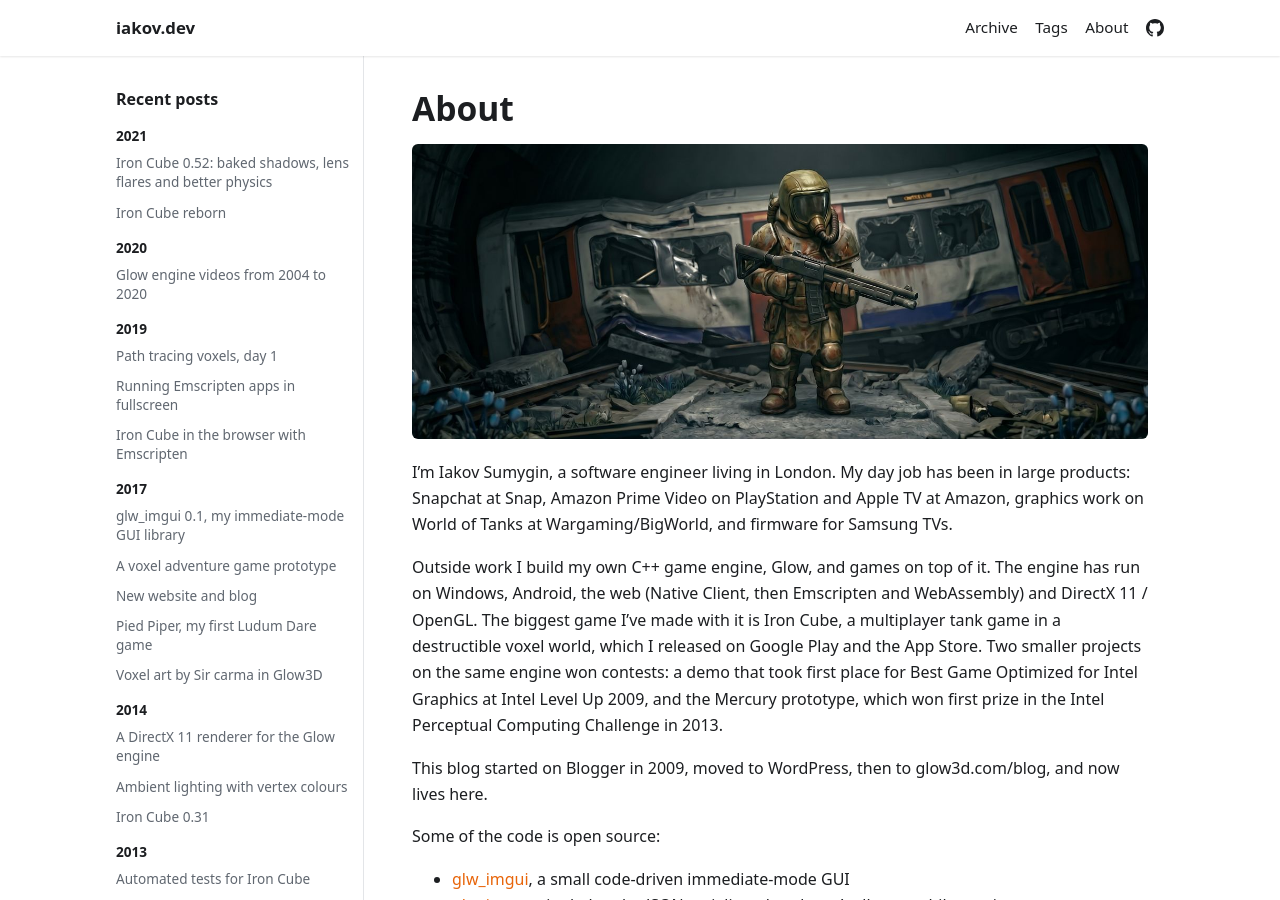
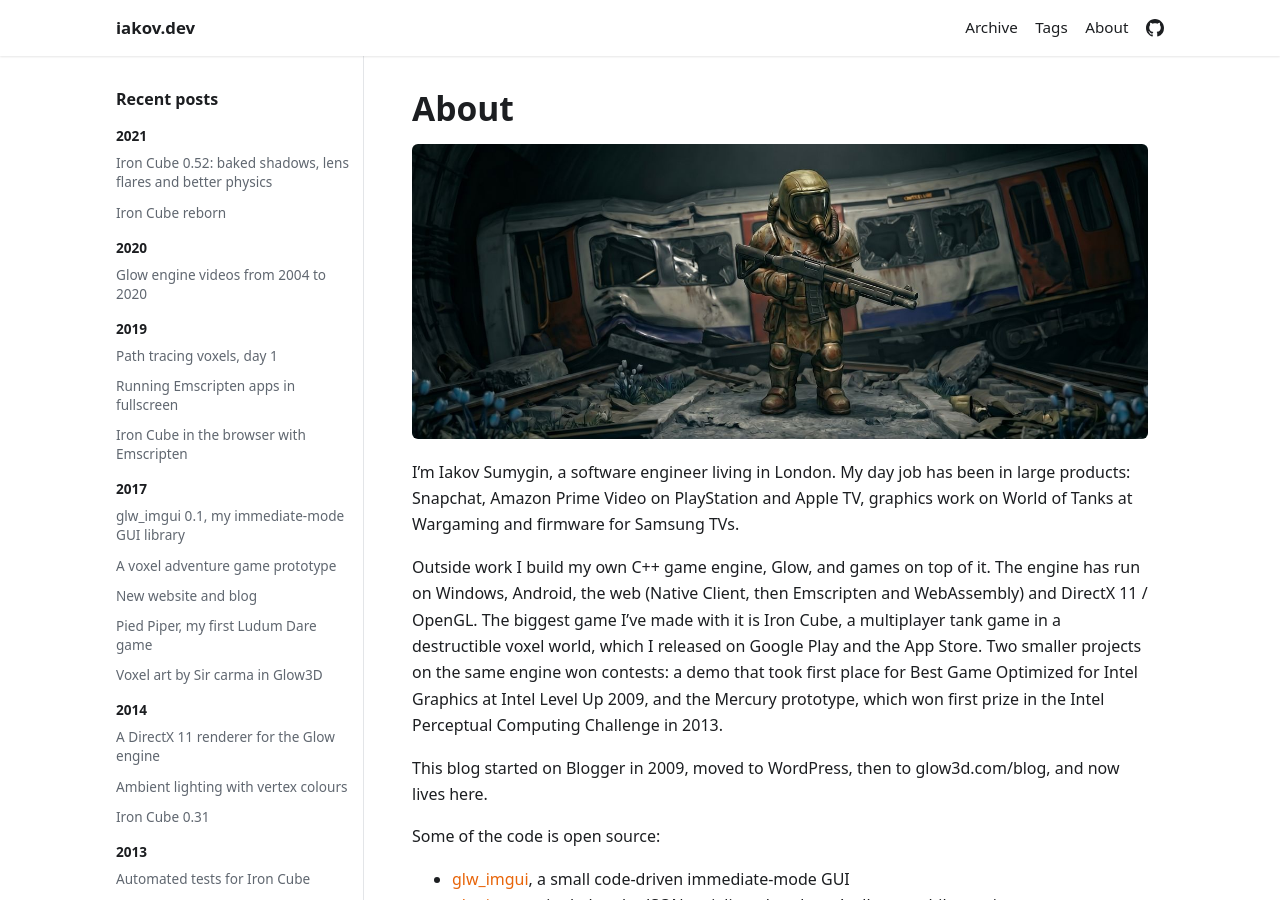
Before and after one commit to yak32/iakov.dev, a Jekyll site: the page built from about.md, in a window 1280 px wide and 900 px high. Built offline with Jekyll 4.4.1, drawn with Linux system fonts in a browser that asks for light colours.

Commit message:
Shorten the day-job sentence on the home page and About
Co-Authored-By: Claude Opus 5.5 <noreply@anthropic.com>

```diff
--- a/about.md
+++ b/about.md
@@ -6,7 +6,7 @@ permalink: /about/
 
 <img class="hero" src="/assets/img/aez-banner.jpg" width="1400" height="560" alt="A soldier in a hazmat suit with a shotgun, in a tunnel beside a wrecked Underground train">
 
-I'm Iakov Sumygin, a software engineer living in London. My day job has been in large products: Snapchat at Snap, Amazon Prime Video on PlayStation and Apple TV at Amazon, graphics work on World of Tanks at Wargaming/BigWorld, and firmware for Samsung TVs.
+I'm Iakov Sumygin, a software engineer living in London. My day job has been in large products: Snapchat, Amazon Prime Video on PlayStation and Apple TV, graphics work on World of Tanks at Wargaming and firmware for Samsung TVs.
 
 Outside work I build my own C++ game engine, Glow, and games on top of it. The engine has run on Windows, Android, the web (Native Client, then Emscripten and WebAssembly) and DirectX 11 / OpenGL. The biggest game I've made with it is Iron Cube, a multiplayer tank game in a destructible voxel world, which I released on Google Play and the App Store. Two smaller projects on the same engine won contests: a demo that took first place for Best Game Optimized for Intel Graphics at Intel Level Up 2009, and the Mercury prototype, which won first prize in the Intel Perceptual Computing Challenge in 2013.
 
--- a/index.html
+++ b/index.html
@@ -3,7 +3,7 @@ layout: default
 ---
 {% if paginator.page == 1 %}
 <section class="intro">
-  <p>I'm Iakov, a software engineer living in London. My day job has been in large products: Snapchat at Snap, Amazon Prime Video on PlayStation and Apple TV at Amazon, graphics work on World of Tanks at Wargaming/BigWorld, and firmware for Samsung TVs.</p>
+  <p>I'm Iakov, a software engineer living in London. My day job has been in large products: Snapchat, Amazon Prime Video on PlayStation and Apple TV, graphics work on World of Tanks at Wargaming and firmware for Samsung TVs.</p>
   <p>Since 2009 I've been building a C++ game engine in my spare time, and games on top of it. This is where I write about rendering, voxels, tools and whatever I'm working on.</p>
 </section>
 {% endif %}
```
